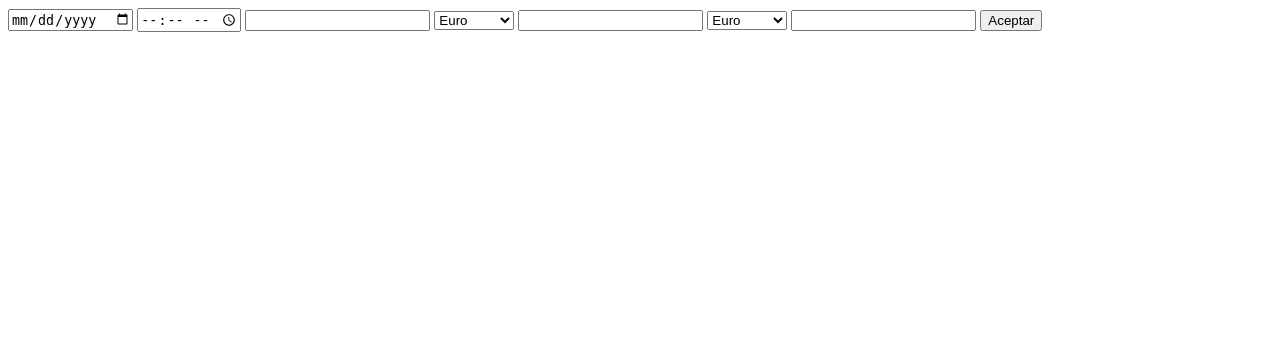
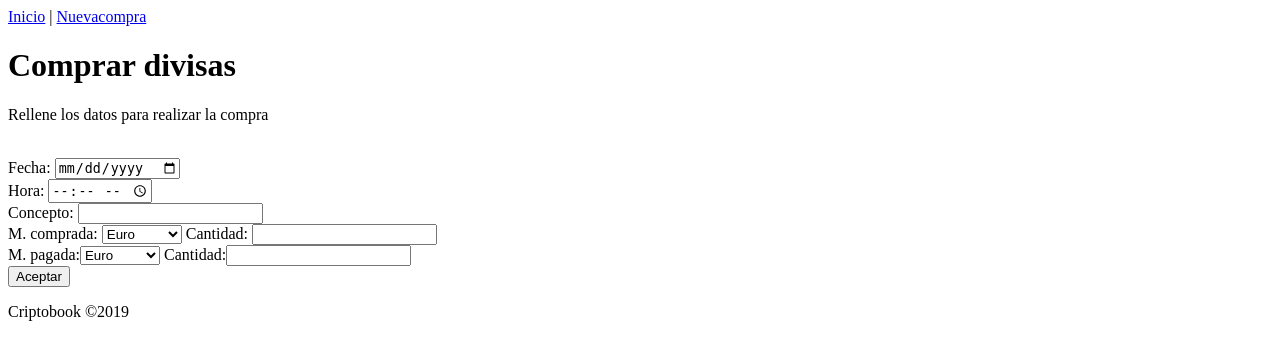
Before and after one commit to pedrorufinosegovia/Criptobook, a Flask app: page /nuevacompra in a window 1280 px wide. Shown: the top 360 px of the page. Run offline with Flask 2, Linux system fonts and the light colour scheme.

Commit message:
grandes avances

```diff
--- a/app/templates/nuevacompra.html
+++ b/app/templates/nuevacompra.html
@@ -6,26 +6,29 @@
         <title>Nueva compra</title>
     </head>
     <body>
-        <form action= "nuevacompra" method="POST">
-            <input type="date" name="Fecha" id="Fecha">
-            <input type="time" name="Hora" id="Hora">
-            <input type="text" name="descripcion " id="descripcion">
-            <select name="Monedacomprada" id="monedacomprada">
+        <p><a href="./">Inicio</a> | <a href="./nuevacompra">Nuevacompra</a></p>
+        <h1>Comprar divisas</h1>
+        <p>Rellene los datos para realizar la compra</p>
+        <form action= "nuevacompra" method="post"><br>
+            Fecha: <input type="date" name="fecha" id="fecha"><br>
+            Hora: <input type="time" name="hora" id="hora"><br>
+            Concepto: <input type="text" name="descripcion" id="descripcion"><br>
+            M. comprada: <select name="monedacomprada" id="monedacomprada">
                 <option value="EUR">Euro</option>
                 <option value="BTC">Bitcoin</option>
                 <option value="ETH">Ethereum</option>
                 <option value="LTC">Litecoin</option>
             </select>
-            <input type="number" name="Cantidadcomprada" id="Cantidadcomprada">
-            <select name="Monedapagada" id="monedapagada">
+            Cantidad: <input type="number" name="cantidadcomprada" id="cantidadcomprada" step="0.001"><br>
+            M. pagada:<select name="monedapagada" id="monedapagada">
                     <option value="EUR">Euro</option>
                     <option value="BTC">Bitcoin</option>
                     <option value="ETH">Ethereum</option>
                     <option value="LTC">Litecoin</option>
                 </select>
-            <input type="number" name="Cantidadpagada" id="Cantidadpagada">
+            Cantidad:<input type="number" name="cantidadpagada" id="cantidadpagada" step="0.001"><br>
             <input type="submit" value="Aceptar">
         </form>
-
+        <p>Criptobook &copy;2019</p>
     </body>
 </html>
--- a/app/views.py
+++ b/app/views.py
@@ -1,10 +1,33 @@
-from flask import render_template, request
+from flask import render_template
+from flask import request
+from flask import redirect
+from flask import url_for
 from app import app
+import csv
+
+ficherotransacciones = "data/transacciones.dat"
+fields = ['fecha', 'hora', 'descripcion', 'monedacomprada', 'cantidadcomprada', 'monedapagada', "cantidadpagada"]
 
 @app.route("/")
 def index():
-    return render_template("index.html")
+    transacciones =open(ficherotransacciones, "r")
+    csvreader = csv.reader(transacciones, delimiter=",", quotechar='"')
+    movimientos = []
+    if csv.reader != "":
+        for campos in csvreader:
+            camposdict ={}
+            for ix, field in enumerate(fields):
+                camposdict[field]=campos[ix]
+            movimientos.append(camposdict)
+    return render_template("index.html", campos=movimientos)
 
-@app.route('/nuevacompra')
+@app.route('/nuevacompra', methods=["GET", "POST"])
 def  nuevacompra():
-    return render_template("nuevacompra.html")
+    if request.method == "GET":
+        return render_template("nuevacompra.html")
+    else:
+        transacciones = open(ficherotransacciones, "+a")
+        nada = "{},{},'{}',{},{},{},{}\n".format(request.form["fecha"],request.form["hora"],request.form["descripcion"],request.form["monedacomprada"],request.form["cantidadcomprada"],request.form["monedapagada"],request.form["cantidadpagada"])
+        transacciones.write(nada)
+        transacciones.close()
+        return redirect(url_for('index'))
```
Also changed, not shown: app/templates/index.html (+13 -2 lines), hello.py (+3 -8 lines), app/templates/base.html (added), 1 other file.
